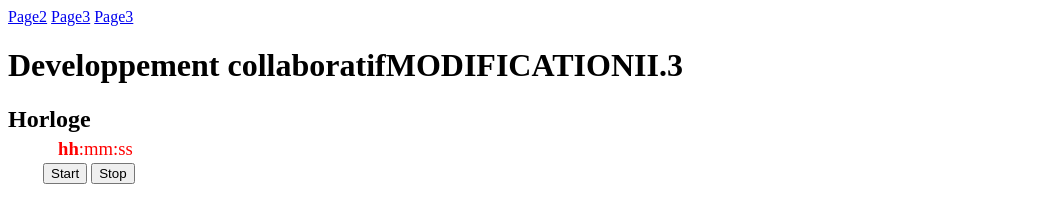
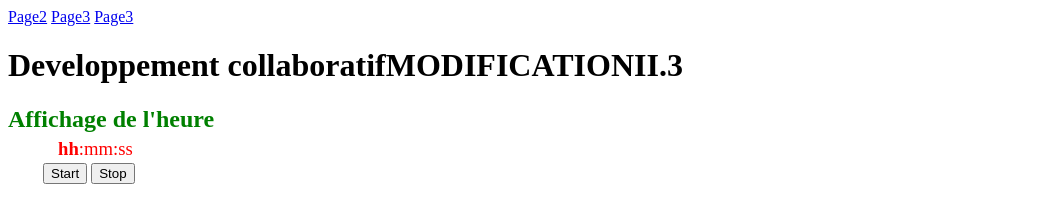
Before and after one commit to ChrisFarin/Outil-collaboratif, a plain HTML site: page TP1-init/index.html in a window 1280 px wide. Shown: the top 201 px of the page, without its empty margins (0-1063 px from the left). Drawn offline with Linux system fonts and the light colour scheme; a script that the page names is missing.

Commit message:
Horloge -> Affichage de l'heure

```diff
--- a/TP1-init/css/style.css
+++ b/TP1-init/css/style.css
@@ -7,6 +7,9 @@
   color:red;
 }
 
+.green {
+  color:green;
+}
 h2 {
     margin-bottom: 5px;
 }
--- a/TP1-init/index.html
+++ b/TP1-init/index.html
@@ -21,7 +21,7 @@
     </nav>
 		<header>
 			<h1>Developpement collaboratifMODIFICATIONII.3</h1>
-			<h2>Horloge</h2>
+			<h2 class="green">Affichage de l'heure</h2>
 			<div id="clock">
 				<span id="hour">hh</span>:<span id="min">mm</span>:<span id="sec">ss</span>
 			</div>
```
